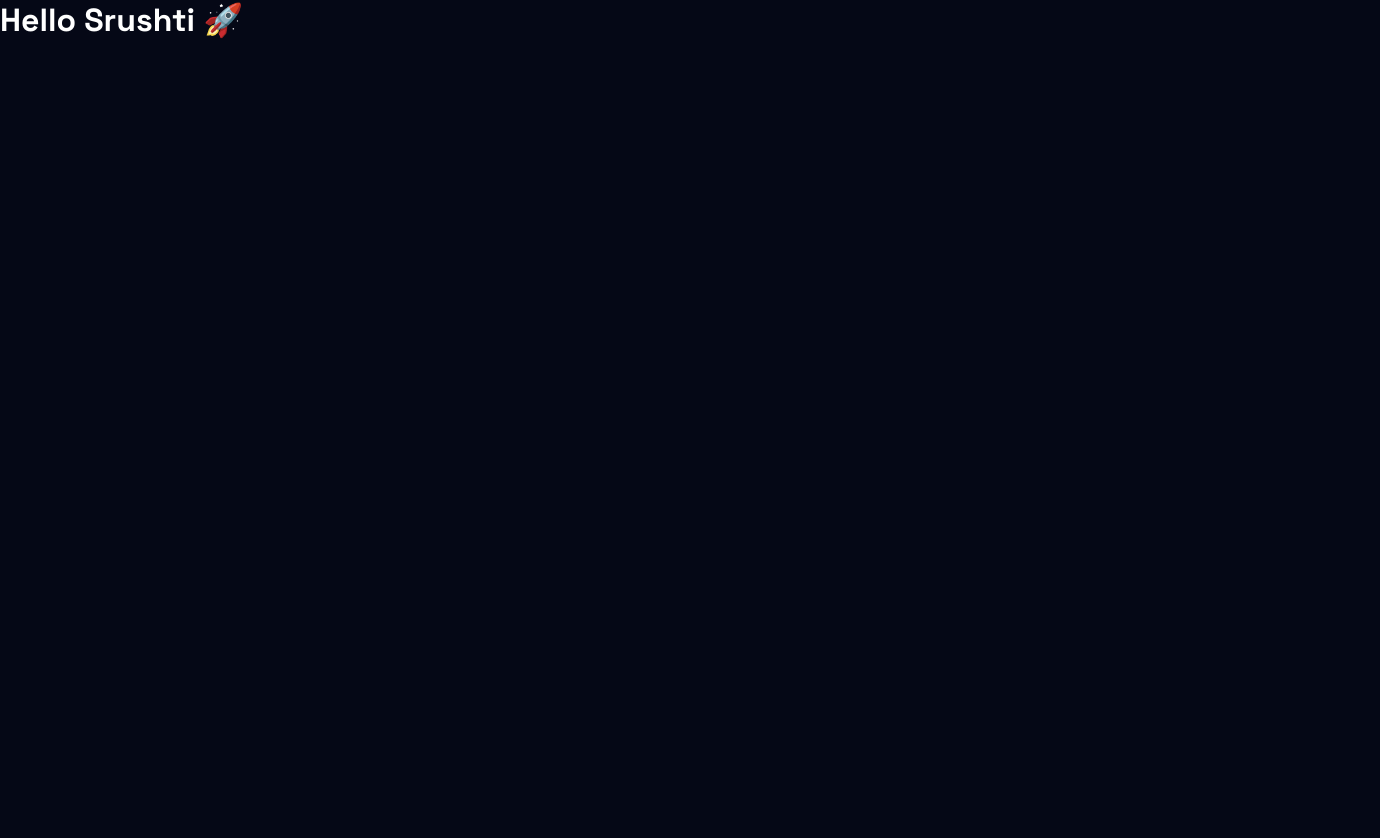
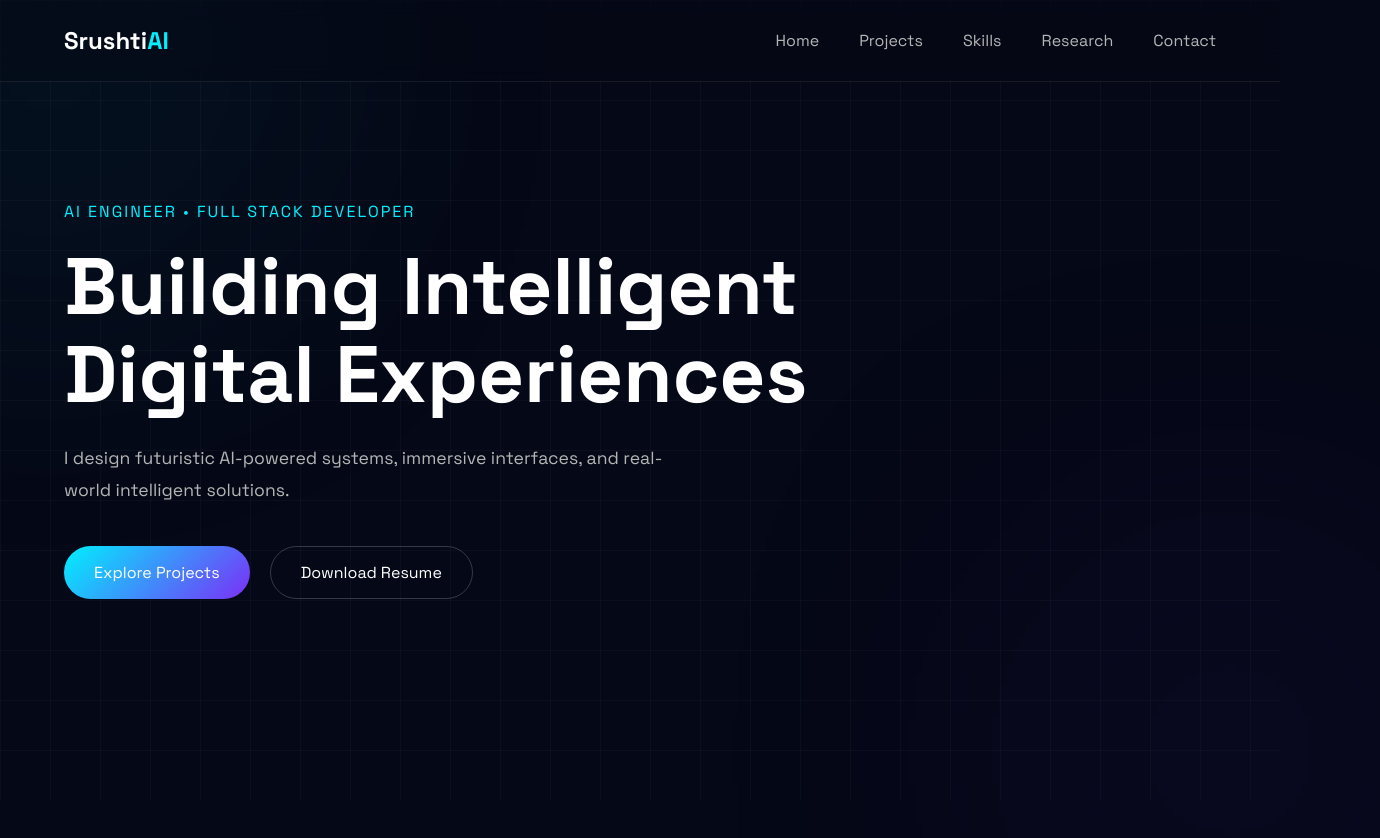
Before and after one commit to srushtilakare/my-portfolio, a React (Vite) app: page / in a window 1280 px wide. Shown: the top 838 px of the page, 1380 px wide, since content can reach past the window. Before the commit the page ends 800 px from the top, so only its background shows below. Built offline with nearby package versions, Linux system fonts and the light colour scheme.

Commit message:
Created futuristic hero section and navbar

```diff
--- a/src/App.jsx
+++ b/src/App.jsx
@@ -1,9 +1,15 @@
+import Navbar from "./components/Navbar";
+import BackgroundGlow from "./components/BackgroundGlow";
+import Hero from "./sections/Hero";
+
 function App() {
   return (
     <>
-      <h1>Hello Srushti 🚀</h1>
+      <BackgroundGlow />
+      <Navbar />
+      <Hero />
     </>
-  )
+  );
 }
 
-export default App
+export default App;
--- /dev/null
+++ b/src/components/BackgroundGlow.jsx
@@ -0,0 +1,13 @@
+import "../styles/background.css";
+
+function BackgroundGlow() {
+  return (
+    <>
+      <div className="glow glow-1"></div>
+      <div className="glow glow-2"></div>
+      <div className="grid-bg"></div>
+    </>
+  );
+}
+
+export default BackgroundGlow;
--- /dev/null
+++ b/src/components/Navbar.jsx
@@ -0,0 +1,21 @@
+import "../styles/navbar.css";
+
+function Navbar() {
+  return (
+    <nav className="navbar">
+      <div className="nav-logo">
+        Srushti<span>AI</span>
+      </div>
+
+      <ul className="nav-links">
+        <li>Home</li>
+        <li>Projects</li>
+        <li>Skills</li>
+        <li>Research</li>
+        <li>Contact</li>
+      </ul>
+    </nav>
+  );
+}
+
+export default Navbar;
--- /dev/null
+++ b/src/sections/Hero.jsx
@@ -0,0 +1,59 @@
+import "../styles/hero.css";
+import { motion } from "framer-motion";
+
+function Hero() {
+  return (
+    <section className="hero">
+
+      <div className="hero-content">
+
+        <motion.p
+          initial={{ opacity: 0, y: 20 }}
+          animate={{ opacity: 1, y: 0 }}
+          transition={{ duration: 0.5 }}
+          className="hero-subtitle"
+        >
+          AI Engineer • Full Stack Developer
+        </motion.p>
+
+        <motion.h1
+          initial={{ opacity: 0, y: 30 }}
+          animate={{ opacity: 1, y: 0 }}
+          transition={{ duration: 0.8 }}
+        >
+          Building Intelligent <br />
+          Digital Experiences
+        </motion.h1>
+
+        <motion.p
+          className="hero-description"
+          initial={{ opacity: 0 }}
+          animate={{ opacity: 1 }}
+          transition={{ delay: 0.5 }}
+        >
+          I design futuristic AI-powered systems,
+          immersive interfaces, and real-world intelligent solutions.
+        </motion.p>
+
+        <motion.div
+          className="hero-buttons"
+          initial={{ opacity: 0 }}
+          animate={{ opacity: 1 }}
+          transition={{ delay: 0.8 }}
+        >
+          <button className="primary-btn">
+            Explore Projects
+          </button>
+
+          <button className="secondary-btn">
+            Download Resume
+          </button>
+        </motion.div>
+
+      </div>
+
+    </section>
+  );
+}
+
+export default Hero;
--- /dev/null
+++ b/src/styles/background.css
@@ -0,0 +1,23 @@
+.glow-1 {
+    top: -100px;
+    left: -100px;
+  }
+
+  .glow-2 {
+    bottom: -100px;
+    right: -100px;
+    background: #7b2ff7;
+  }
+
+  .grid-bg {
+    position: fixed;
+    width: 100%;
+    height: 100%;
+    background-image:
+      linear-gradient(rgba(255,255,255,0.03) 1px, transparent 1px),
+      linear-gradient(90deg, rgba(255,255,255,0.03) 1px, transparent 1px);
+
+    background-size: 50px 50px;
+
+    z-index: -2;
+  }
--- /dev/null
+++ b/src/styles/hero.css
@@ -0,0 +1,87 @@
+.hero {
+    min-height: 100vh;
+
+    display: flex;
+    align-items: center;
+
+    padding: 0 5%;
+
+    position: relative;
+  }
+
+  .hero-content {
+    max-width: 800px;
+  }
+
+  .hero-subtitle {
+    color: var(--primary-color);
+
+    margin-bottom: 20px;
+
+    letter-spacing: 2px;
+
+    text-transform: uppercase;
+  }
+
+  .hero h1 {
+    font-size: 5rem;
+    line-height: 1.1;
+
+    margin-bottom: 25px;
+  }
+
+  .hero-description {
+    color: var(--gray-text);
+
+    font-size: 1.1rem;
+
+    line-height: 1.8;
+
+    max-width: 600px;
+
+    margin-bottom: 40px;
+  }
+
+  .hero-buttons {
+    display: flex;
+    gap: 20px;
+  }
+
+  .primary-btn,
+  .secondary-btn {
+    padding: 15px 30px;
+
+    border-radius: 50px;
+
+    font-size: 1rem;
+
+    transition: var(--transition);
+  }
+
+  .primary-btn {
+    background: linear-gradient(
+      135deg,
+      #00f0ff,
+      #7b2ff7
+    );
+
+    color: white;
+  }
+
+  .primary-btn:hover {
+    transform: translateY(-3px);
+  }
+
+  .secondary-btn {
+    background: transparent;
+
+    border: 1px solid rgba(255,255,255,0.2);
+
+    color: white;
+  }
+
+  .secondary-btn:hover {
+    border-color: var(--primary-color);
+
+    color: var(--primary-color);
+  }
--- /dev/null
+++ b/src/styles/navbar.css
@@ -0,0 +1,43 @@
+.navbar {
+    width: 100%;
+    padding: 25px 5%;
+    display: flex;
+    justify-content: space-between;
+    align-items: center;
+
+    position: fixed;
+    top: 0;
+
+    z-index: 1000;
+
+    backdrop-filter: blur(10px);
+
+    background: rgba(5, 8, 22, 0.4);
+
+    border-bottom: 1px solid rgba(255,255,255,0.08);
+  }
+
+  .nav-logo {
+    font-size: 1.5rem;
+    font-weight: 700;
+    cursor: pointer;
+  }
+
+  .nav-logo span {
+    color: var(--primary-color);
+  }
+
+  .nav-links {
+    display: flex;
+    gap: 40px;
+  }
+
+  .nav-links li {
+    cursor: pointer;
+    transition: var(--transition);
+    color: var(--gray-text);
+  }
+
+  .nav-links li:hover {
+    color: var(--primary-color);
+  }
```
